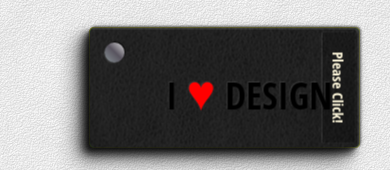
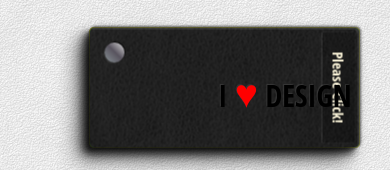
Before and after one commit to karanisverma/karanisverma.github.io, a plain HTML site: page index.html in a window 390 px wide. Shown: the part 269-439 px from the top of the page. Drawn offline with Linux system fonts and the light colour scheme; a web font is replaced by a local one.

Commit message:
updated homepage for mobile device

```diff
--- a/css/style.css
+++ b/css/style.css
@@ -519,7 +519,7 @@ top: 0em;
 	left: 0%;
 }
 .sb-container div:last-child h5{
-	font-size: 2.5em;
+	font-size: 2em;
 }
 }
 
```
